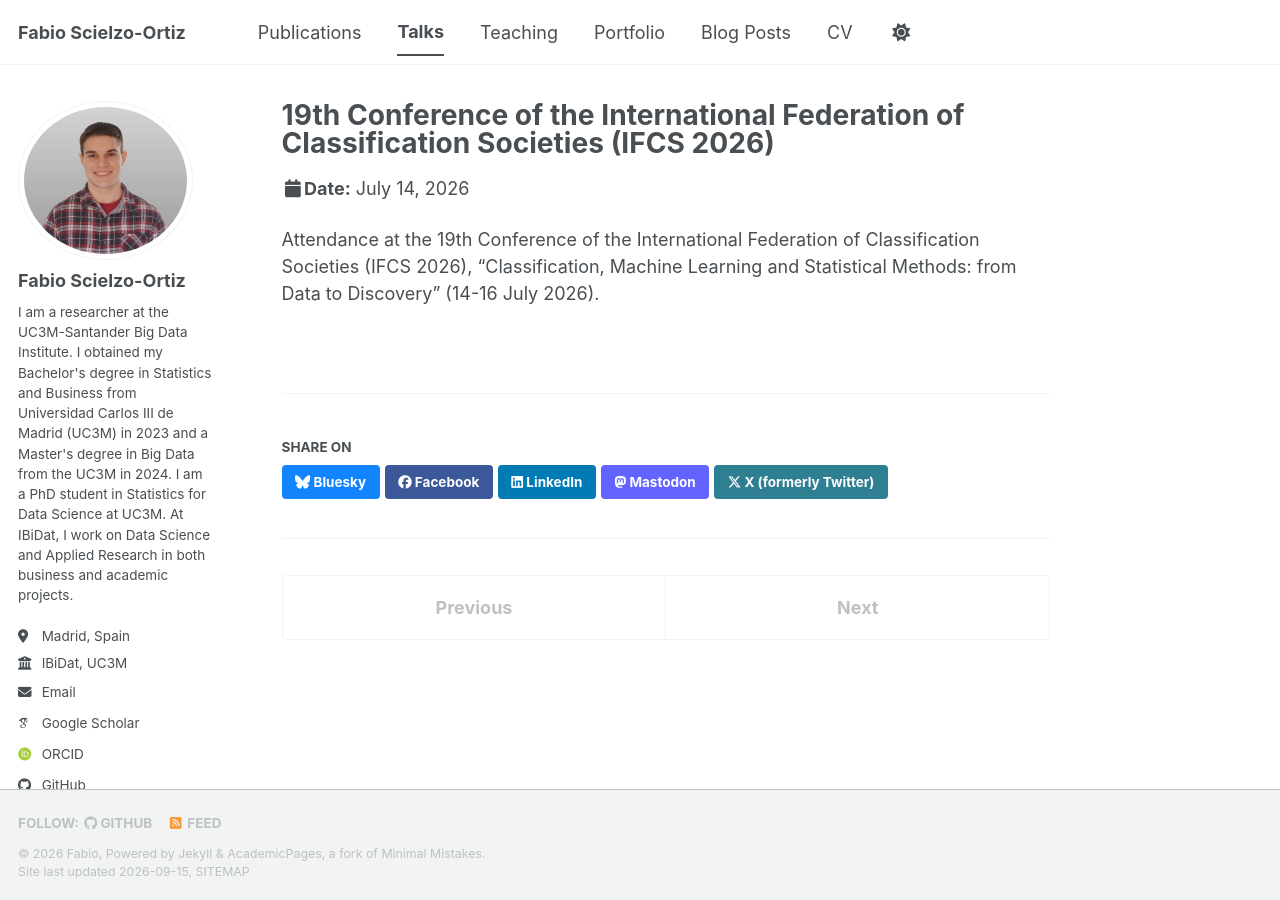
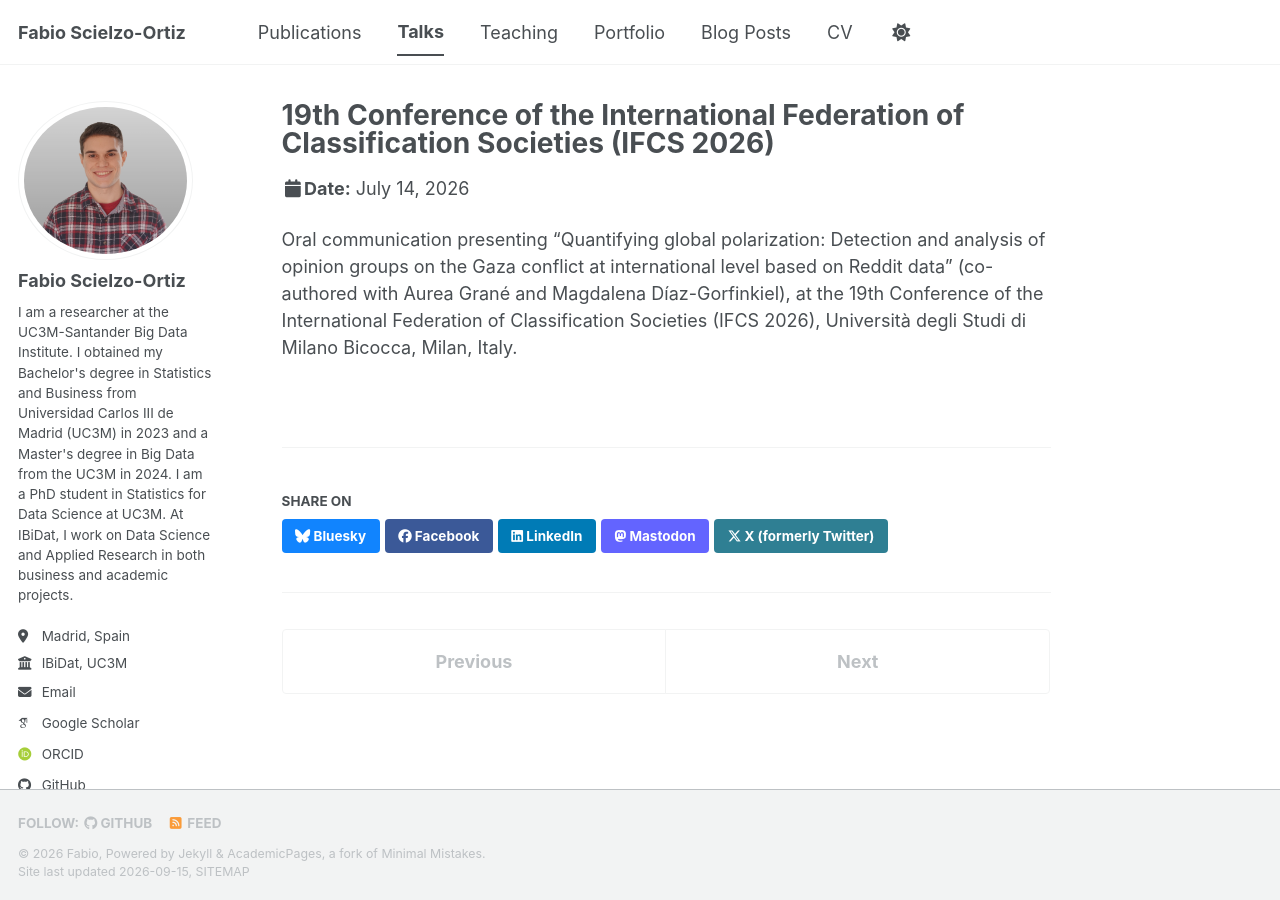
Before and after one commit to FabioScielzoOrtiz/fabioscielzoortiz.github.io, a Jekyll site: the page built from _talks/2026-07-14-ifcs-2026-milan.md, in a window 1280 px wide. Built offline with Jekyll 4.4.1, drawn with Linux system fonts in a browser that asks for light colours; some web fonts are replaced; a script bundle is joined from its source files by our own code; library files that are not in the unit come from our copies.

Commit message:
Refactor code structure for improved readability and maintainability

```diff
--- a/_talks/2026-07-14-ifcs-2026-milan.md
+++ b/_talks/2026-07-14-ifcs-2026-milan.md
@@ -8,4 +8,4 @@ date: 2026-07-14
 location: "Milan, Italy"
 ---
 
-Attendance at the 19th Conference of the International Federation of Classification Societies (IFCS 2026), "Classification, Machine Learning and Statistical Methods: from Data to Discovery" (14-16 July 2026).
+Oral communication presenting "Quantifying global polarization: Detection and analysis of opinion groups on the Gaza conflict at international level based on Reddit data" (co-authored with Aurea Grané and Magdalena Díaz-Gorfinkiel), at the 19th Conference of the International Federation of Classification Societies (IFCS 2026), Università degli Studi di Milano Bicocca, Milan, Italy.
```
Also changed, not shown: _talks/2026-09-01-seio-2026.md (renamed from _talks/2026-09-01-gaza-polarization-seio-santiago.md, +1 -1 lines), _talks/2024-11-01-amyc-2024.md (renamed from _talks/2024-11-01-new-clustering-algorithms-mixed-type-data.md), _talks/2025-04-01-sds-2025.md (renamed from _talks/2025-04-01-robust-clustering-mental-wellbeing-milan.md), _talks/2025-06-01-seio-2025.md (renamed from _talks/2025-06-01-robust-clustering-mental-wellbeing-lleida.md), _talks/2026-04-01-amyc-2026.md (renamed from _talks/2026-04-01-vii-proximity-data-workshop-salamanca.md), _talks/2026-06-12-uam-2026.md (renamed from _talks/2026-06-12-clustering-algorithms-uam-jornada.md), images/talk_ifcs_2026.jpeg (added).
